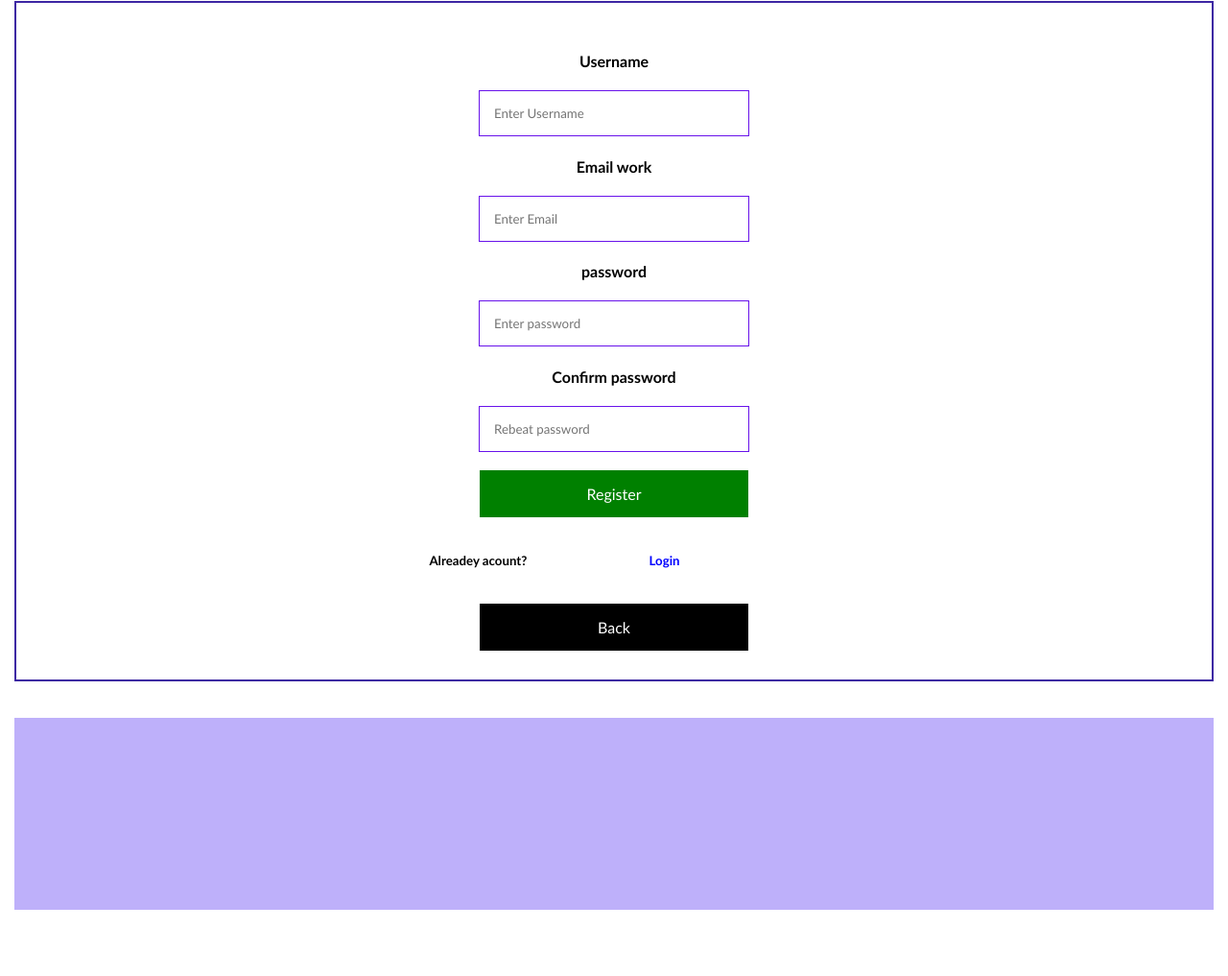
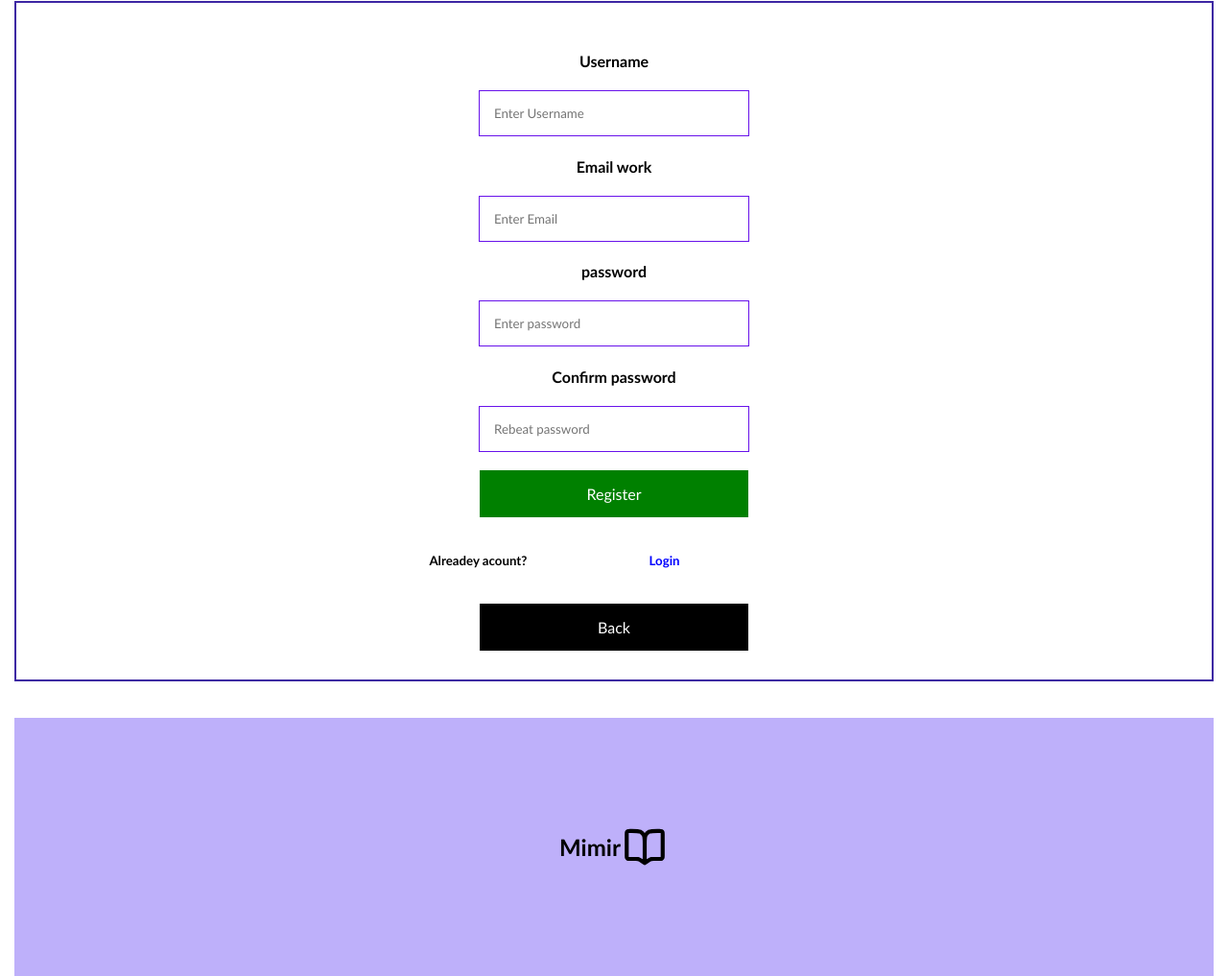
Before and after one commit to Am-As105/Mimir-Biblioth-que-en-ligne, a plain HTML site: page register.html in a window 1280 px wide. Shown: the part 271-1288 px from the top of the page at 96% size. Before the commit the page ends 1219 px from the top, so only its background shows below. Drawn offline with Linux system fonts and the light colour scheme.

Commit message:
register page

```diff
--- a/register.html
+++ b/register.html
@@ -49,10 +49,13 @@
     </section>
     <br>
     <br>
-    <footer>
+  <footer>
+		<h1>Mimir</h1>
+		<img src="book-open-svgrepo-com.svg" alt="logo">
 
-    </footer>
 
-	</nav>
+		<!-- <h4>Dev whith Am_As</h4> -->
+
+	</footer>
 </body>
 </html>
```
Also changed, not shown: contact.html (+1 -1 lines).
